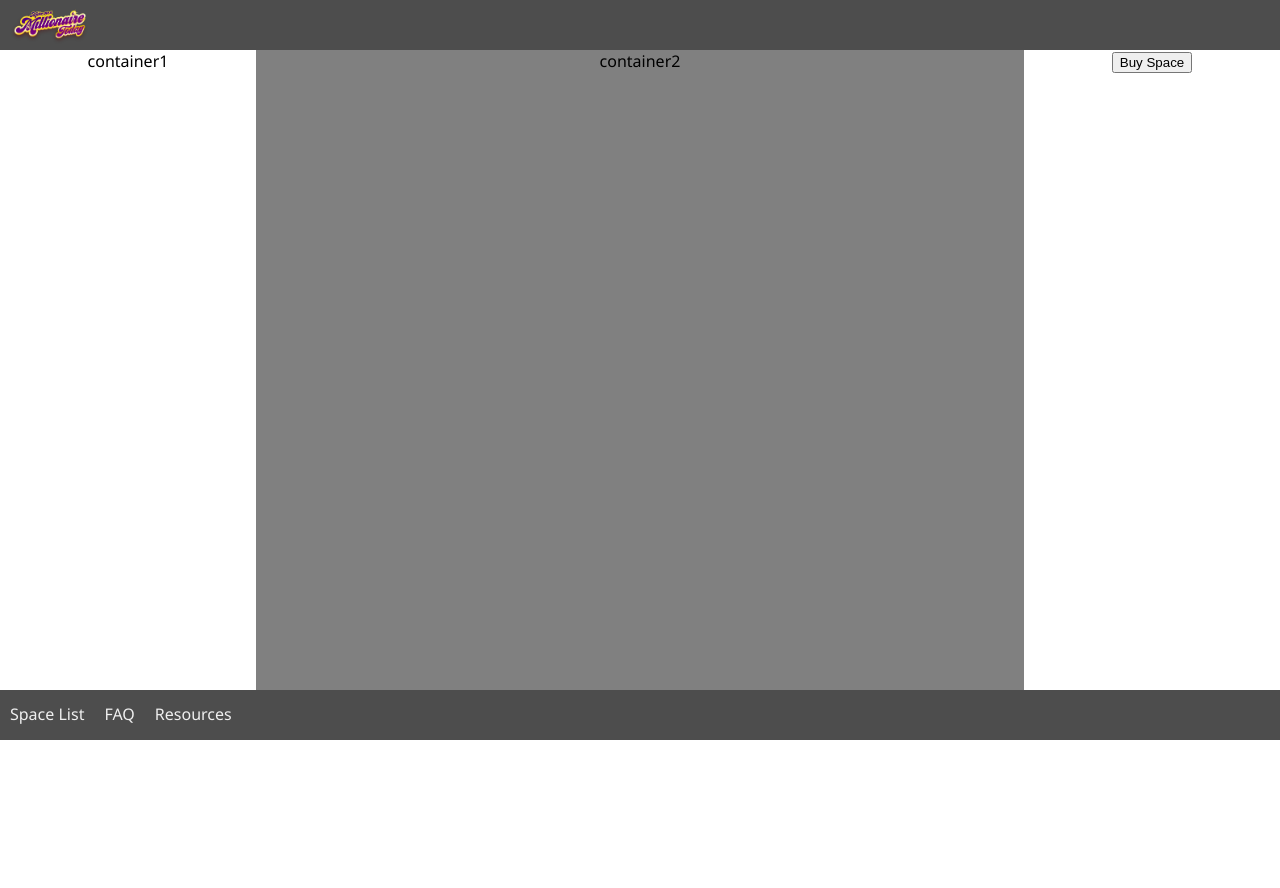
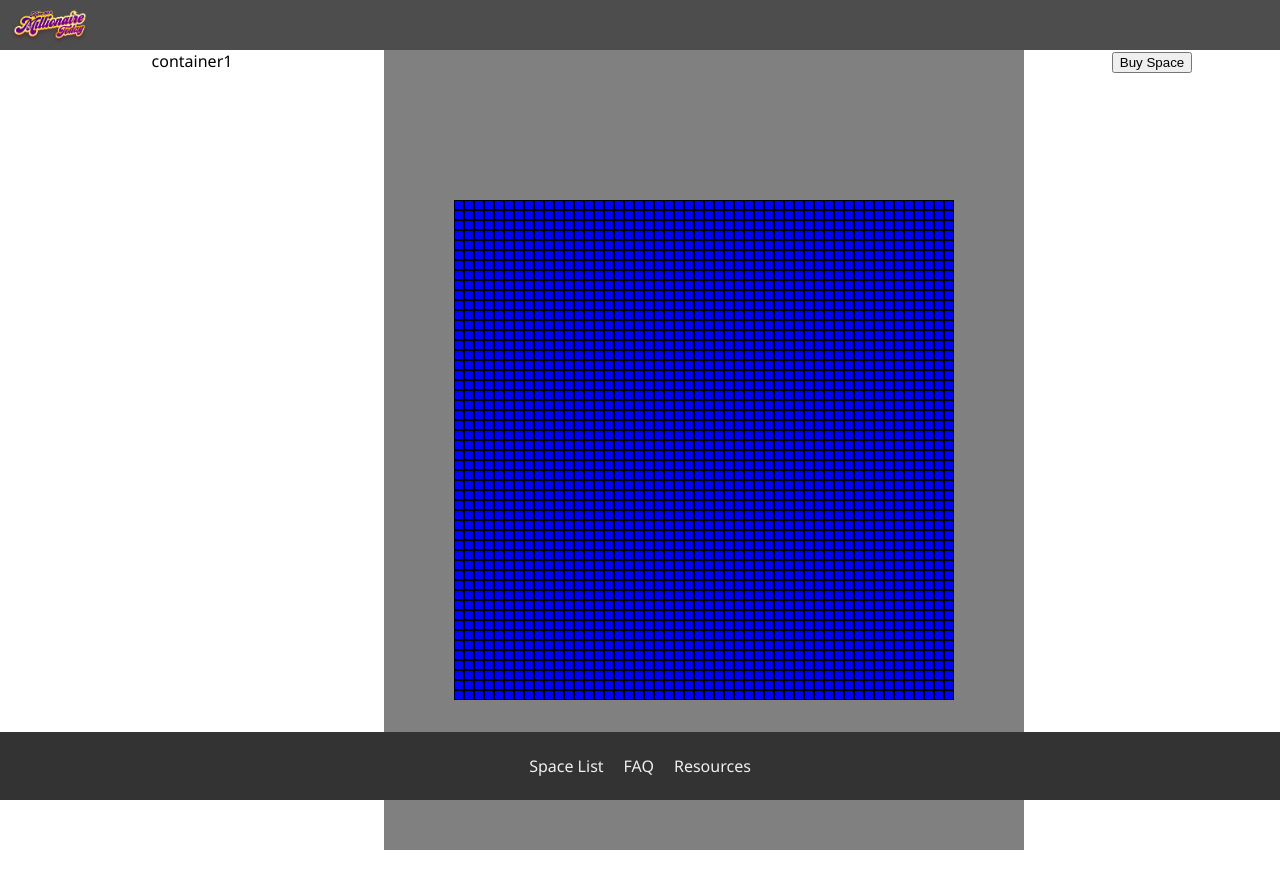
Before and after one commit to MakeMeMillionaire-Today/MakeMeAMillionaire-FE, a React (Vite) app: page / in a window 1280 px wide. Shown: the top 888 px of the page. Before the commit the page ends 800 px from the top, so only its background shows below. Built offline with nearby package versions, Linux system fonts and the light colour scheme; the HTML template or start-up script is replaced by a standard one.

Commit message:
feat(MatrixComponent): add MatrixComponent with area tag

```diff
--- a/src/App.css
+++ b/src/App.css
@@ -51,36 +51,36 @@ body {
 /* home style */
 .home-container{
   display: grid;
-  grid-template-columns: 20% 60% 20%;
-  height: 80vh;
+  grid-template-columns: 30% 50% 20%;
+  height: 100vh;
+  margin-bottom: 5.5rem;
 }
 
 .section1{
-  background-color: white;
-  justify-content: center;
-  align-items: center;
   text-align: center;
 }
 
 .section2 {
-  background-color: gray;
+  display: flex;
   justify-content: center;
   align-items: center;
-  text-align: center;
+  background-color: gray;
 }
 
 .section3{
-  background-color: white;
-  justify-content: center;
-  align-items: center;
   text-align: center;
 }
 
 /* footer style */
 .footer-container {
-  height: 50px;
+  position: fixed;
+  left: 0;
+  bottom: 0;
   width: 100%;
-  background-color: #4d4d4d;
+  background-color: #333;
+  color: #fff;
+  text-align: center;
+  padding: 10px 0;
 }
 
 .footer-links a{
--- a/src/components/Home.jsx
+++ b/src/components/Home.jsx
@@ -1,11 +1,12 @@
-
+import MatrixComponent from "./MatrixComponent "
 
 const Home = () => {
-
     return (
         <div className="home-container">
             <div className="section1">container1</div>
-            <div className="section2">container2</div>
+            <div className="section2">
+                <MatrixComponent />
+            </div>
             <div className="section3">
                 <button onClick={() => alert("the space has been purchased")}>Buy Space</button>
             </div>
--- /dev/null
+++ b/src/components/MatrixComponent .jsx
@@ -0,0 +1,37 @@
+import React from 'react';
+import imgReact from '../assets/react.svg'
+
+const MatrixComponent = () => {
+  // define matrix
+  const rows = 50;
+  const cols = 50;
+  const createSquare = () => {
+    return {
+      width: '10px',
+      height: '10px',
+      backgroundColor: 'blue',
+      border: '1px solid black',
+      float: 'left'
+    };
+  };
+  const matrix = [];
+  for (let i = 0; i < rows; i++) {
+    const row = [];
+    for (let j = 0; j < cols; j++) {
+      row.push(
+        <area key={`${i}-${j}`} shape="rect" coords={`10,10,20,20`} style={createSquare()} />
+      );
+    }
+    matrix.push(<div key={i}>{row}</div>);
+  }
+  return (
+    <div style={{ width: '500px', height: '500px' }}>
+      <map name="matrix-map">
+        {matrix}
+      </map>
+      {/* <img src={imgReact} useMap="#matrix-map" style={{ display: 'block', width: '100%', height: 'auto' }} /> */}
+    </div>
+  );
+};
+
+export default MatrixComponent;
```
